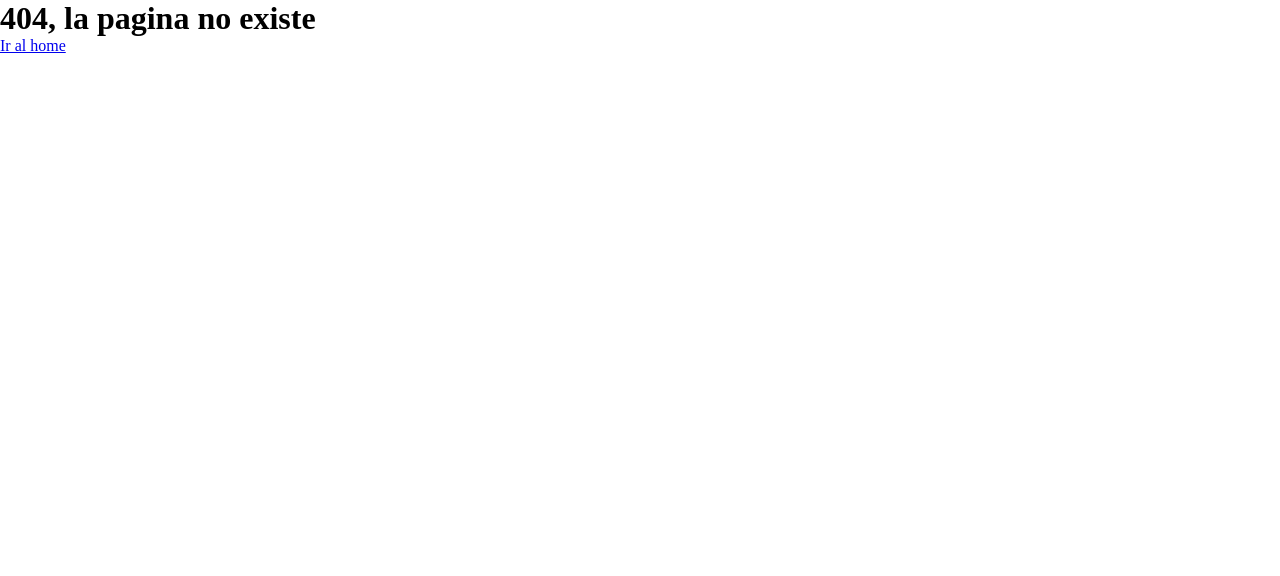
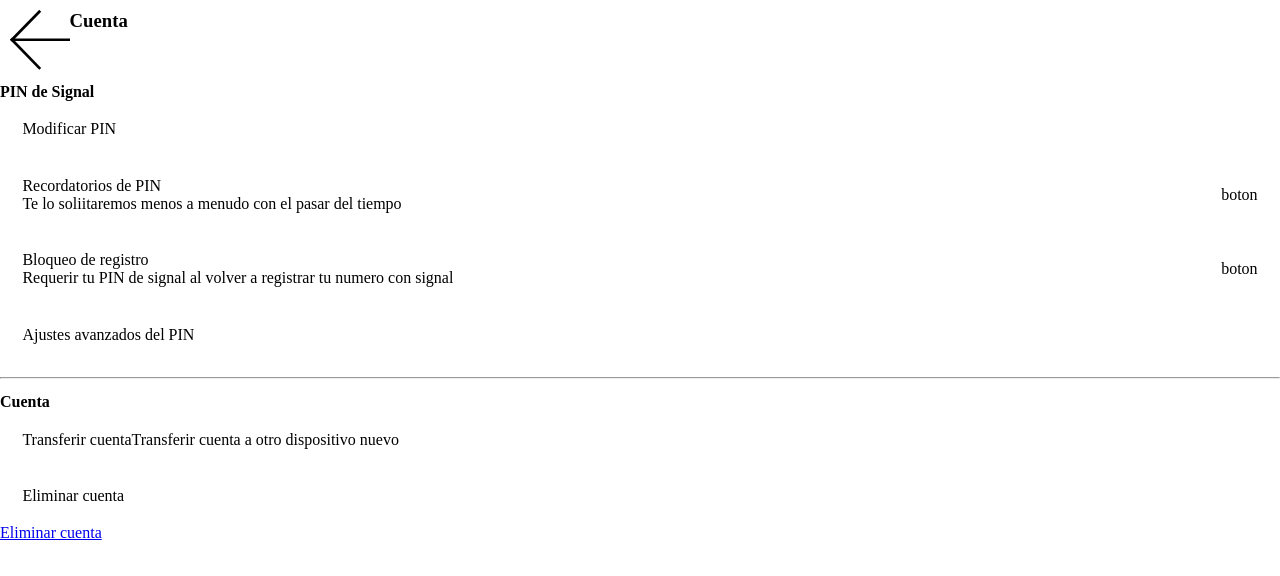
Before and after one commit to javaweb27/SIGNAL-CLONE, a React (Vite) app: page /settings/account in a window 1280 px wide. Before the commit this address had no page. Shown: the top 576 px of the page. Built offline with nearby package versions, Linux system fonts and the light colour scheme.

Commit message:
se creo la pagina y la ruta de la cuenta

```diff
--- a/src/components/App.jsx
+++ b/src/components/App.jsx
@@ -5,7 +5,7 @@
 import Page404 from "./pages/page404"
 //subpages
 import Profile from "./subpages/profile/Profile"
-
+import Account from "./subpages/account/Account"
 
 const App = () => (
   <BrowserRouter>
@@ -13,6 +13,7 @@
       <Route path="/" element={<Home/>}/>
       <Route path="settings" element={<AllSettings/>}/>
       <Route path="settings/profile" element={<Profile/>}/>
+      <Route path="settings/account" element={<Account/>}/>
       <Route path="*" element={<Page404/>}/>
     </Routes>
   </BrowserRouter>
--- /dev/null
+++ b/src/components/subpages/account/Account.jsx
@@ -0,0 +1,38 @@
+import { Link } from "react-router-dom"
+import Sublink from "../../fragments/Sublink"
+import TextButton from "../../fragments/TextButton"
+import BasicHeader from "../../sections/BasicHeader"
+
+const Account = () => {
+  return (
+    <>
+      <BasicHeader linkPath="/settings" titleType="h3" titleText="Cuenta"/>
+
+      <section className="cuenta">
+        <h4>PIN de Signal</h4>
+        <Sublink to="" title="Modificar PIN"/>
+
+        <TextButton toggle title="Recordatorios de PIN">
+          Te lo soliitaremos menos a menudo con el pasar del tiempo
+        </TextButton>
+
+        <TextButton toggle title="Bloqueo de registro">
+          Requerir tu PIN de signal al volver a registrar tu numero con signal
+        </TextButton>
+        <Sublink to="" title="Ajustes avanzados del PIN"/>
+
+        <hr />
+
+        <h4>Cuenta</h4>
+        <Sublink to="" title="Transferir cuenta">
+          Transferir cuenta a otro dispositivo nuevo
+        </Sublink>
+
+        <Sublink to="" title="Eliminar cuenta"/>
+        <Link to="">Eliminar cuenta</Link>
+      </section>
+    </>
+  )
+}
+
+export default Account
```
